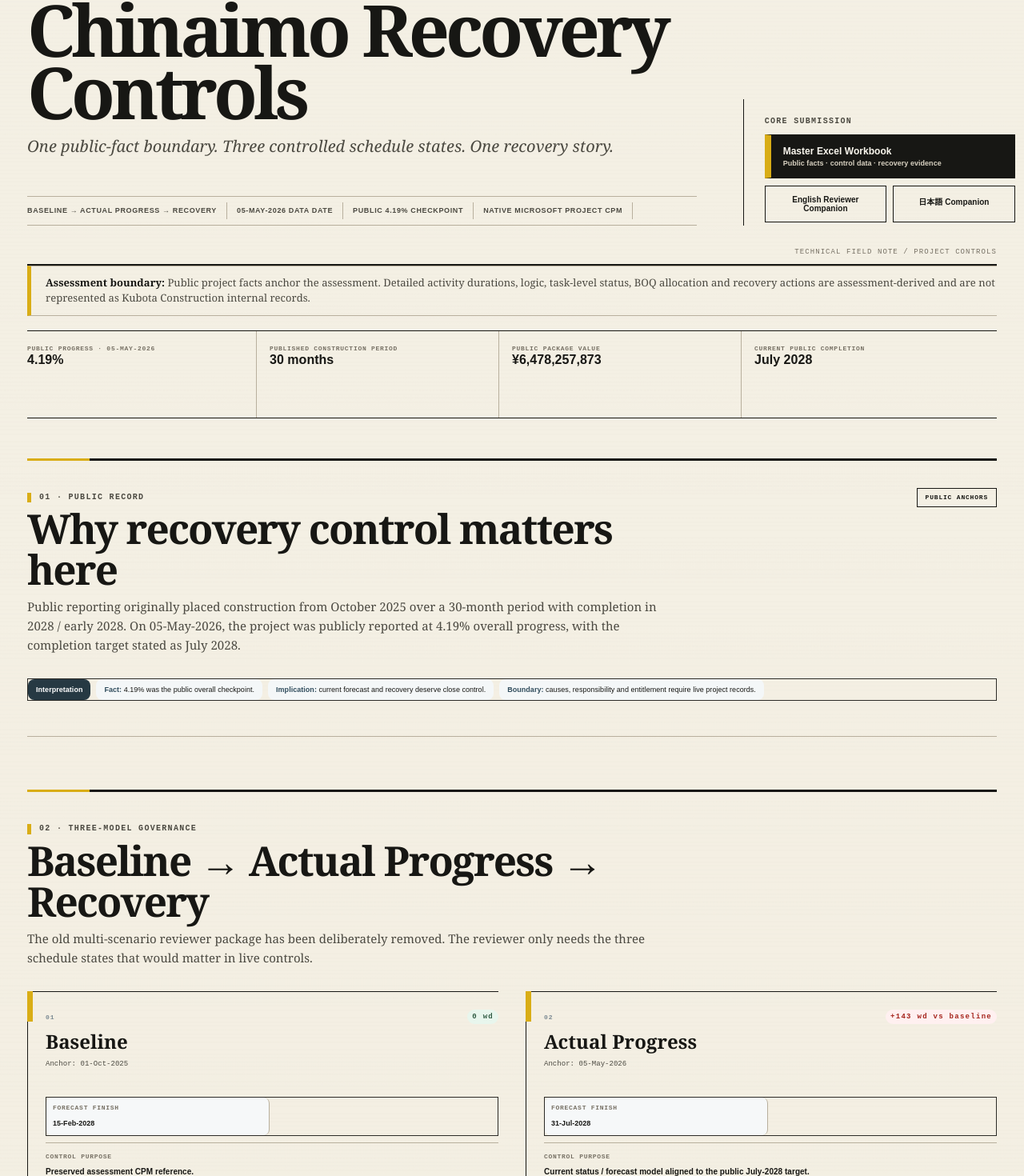
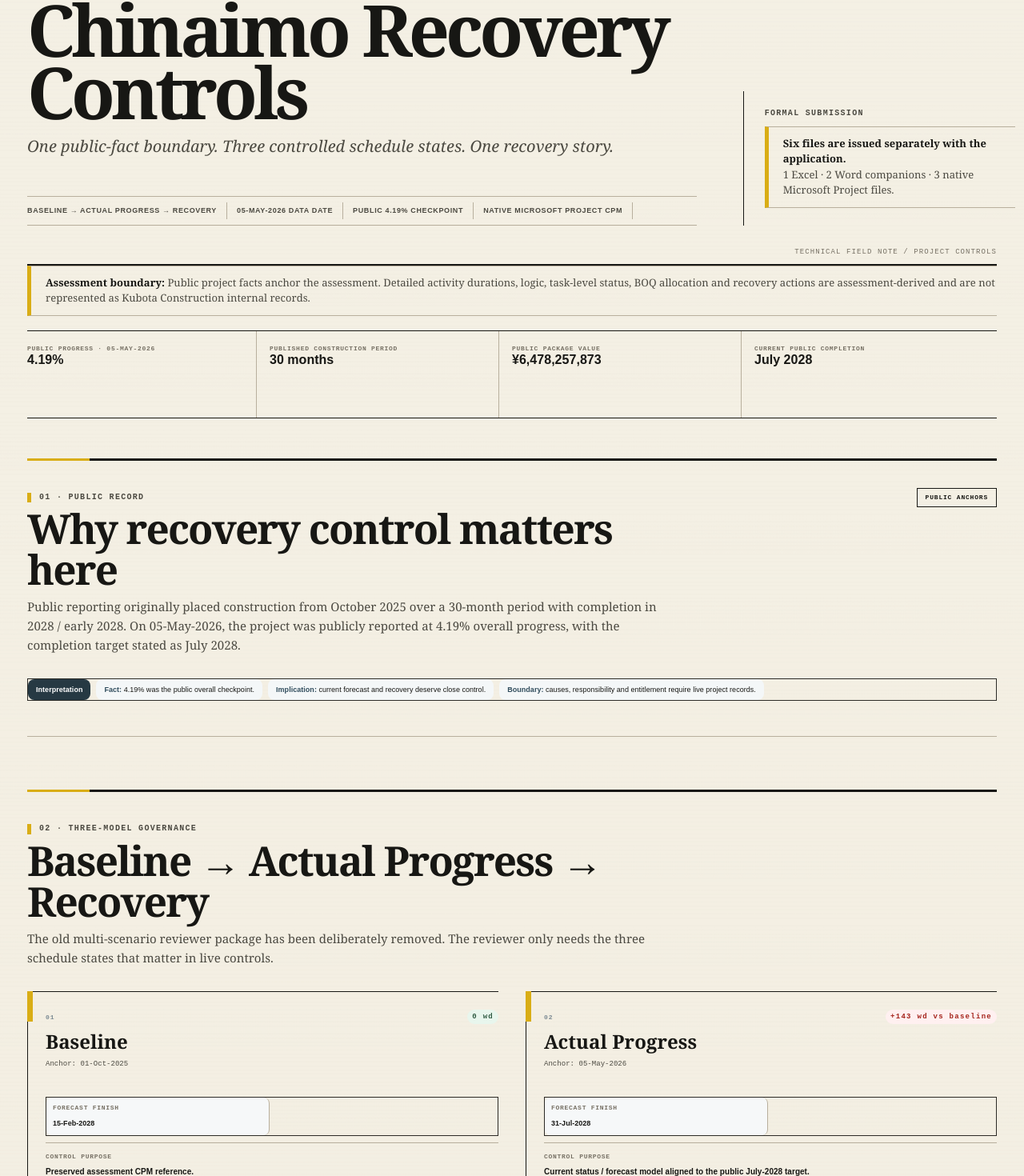
Before and after one commit to michaelfutol/Michael-Futol-Chinaimo-Project-Controls, a Next.js app: page / in a window 1280 px wide. Shown: the part 287-1757 px from the top of the page at 80% size. Built offline with nearby package versions, Linux system fonts and the light colour scheme.

Commit message:
site: make reviewer page presentation-only and keep six attachments separate

```diff
--- a/app/page.tsx
+++ b/app/page.tsx
@@ -24,12 +24,8 @@ export default function Page(){
         <div className="heroTags"><span>Baseline → Actual Progress → Recovery</span><span>05-May-2026 Data Date</span><span>Public 4.19% checkpoint</span><span>Native Microsoft Project CPM</span></div>
       </div>
       <div className="heroAction">
-        <div className="deliverableLabel">CORE SUBMISSION</div>
-        <a className="primaryBtn" href="/downloads/Michael_Futol_Chinaimo_Project_Controls.xlsx" download><b>Master Excel Workbook</b><span>Public facts · control data · recovery evidence</span></a>
-        <div className="heroButtonRow">
-          <a className="secondaryBtn" href="/downloads/CHINAIMO_PROJECT_CONTROLS_QA_FINAL_REVIEWED_EN.docx" download>English Reviewer Companion</a>
-          <a className="secondaryBtn" href="/downloads/CHINAIMO_PROJECT_CONTROLS_QA_JAPANESE_REVIEWER_COMPANION.docx" download>日本語 Companion</a>
-        </div>
+        <div className="deliverableLabel">FORMAL SUBMISSION</div>
+        <div className="notice" style={{margin:0}}><b>Six files are issued separately with the application.</b><br/>1 Excel · 2 Word companions · 3 native Microsoft Project files.</div>
       </div>
     </section>
 
@@ -48,14 +44,13 @@ export default function Page(){
     </section>
 
     <section className="panel">
-      <div className="sectionHead"><div><span className="sectionNo">02 · THREE-MODEL GOVERNANCE</span><h2>Baseline → Actual Progress → Recovery</h2><p>The old multi-scenario reviewer package has been deliberately removed. The reviewer only needs the three schedule states that would matter in live controls.</p></div></div>
+      <div className="sectionHead"><div><span className="sectionNo">02 · THREE-MODEL GOVERNANCE</span><h2>Baseline → Actual Progress → Recovery</h2><p>The old multi-scenario reviewer package has been deliberately removed. The reviewer only needs the three schedule states that matter in live controls.</p></div></div>
       <div className="scenarioGrid">
         {assessment.models.map((model,index)=><article className="scenario" key={model.id}>
           <div className="scenarioTop"><span>{String(index+1).padStart(2,'0')}</span><b className={model.id==='actual'?'impactBad':'impactOk'}>{model.delta}</b></div>
           <h3>{model.name}</h3><p className="activityName">Anchor: {model.anchor}</p>
           <div className="scenarioDates"><div><small>FORECAST FINISH</small><b>{model.finish}</b></div></div>
           <div className="solutionBox"><small>CONTROL PURPOSE</small><strong>{model.purpose}</strong></div>
-          <a className="miniDownload" href={`/downloads/${model.file}`} download>Open native .mpp ↓</a>
         </article>)}
       </div>
       <p className="controlNote"><b>Important:</b> the +143 working-day model difference is not presented as a contractual delay/EOT entitlement. It is a forecast variance between two assessment schedule states.</p>
@@ -69,13 +64,12 @@ export default function Page(){
       <div className="controlRule"><b>Recovery approval gate</b><span>Construction</span><span>Engineering</span><span>Procurement</span><span>QA/QC</span><span>HSE</span><span>Commercial</span></div>
     </section>
 
-    <section className="panel downloads" id="downloads">
-      <div className="downloadIntro"><span className="sectionNo">04 · SIX SUBMISSION FILES</span><h2>Nothing extra</h2><p>One master Excel, two reviewer Word companions, and exactly three native Microsoft Project files.</p></div>
-      <div className="downloadGrid">
-        <a href="/downloads/Michael_Futol_Chinaimo_Project_Controls.xlsx" download><b>Master Excel</b><span>.xlsx · public status · schedule basis · recovery control</span><em>DOWNLOAD ↓</em></a>
-        <a href="/downloads/CHINAIMO_PROJECT_CONTROLS_QA_FINAL_REVIEWED_EN.docx" download><b>Reviewer Companion — English</b><span>.docx · public boundary · three-model defence · recovery method</span><em>DOWNLOAD ↓</em></a>
-        <a href="/downloads/CHINAIMO_PROJECT_CONTROLS_QA_JAPANESE_REVIEWER_COMPANION.docx" download><b>Reviewer Companion — 日本語</b><span>.docx · reviewer-convenience Japanese companion</span><em>DOWNLOAD ↓</em></a>
-        {assessment.models.map(model=><a href={`/downloads/${model.file}`} download key={model.id}><b>{model.name} — Microsoft Project</b><span>.mpp · {model.finish}</span><em>DOWNLOAD MPP ↓</em></a>)}
+    <section className="panel downloads" id="submission">
+      <div className="downloadIntro"><span className="sectionNo">04 · FORMAL ATTACHMENT SET</span><h2>Exactly six files</h2><p>The website is presentation-only. The authoritative working files are supplied directly with the application.</p></div>
+      <div className="authorityGrid">
+        <div><span className="authorityTool">EXCEL</span><b>Michael_Futol_Chinaimo_Project_Controls.xlsx</b><p>Master controls workbook.</p></div>
+        <div><span className="authorityTool">WORD</span><b>English + 日本語 reviewer companions</b><p>Two concise reviewer defence documents.</p></div>
+        <div><span className="authorityTool">MS PROJECT</span><b>Baseline + Actual Progress + Recovery</b><p>Exactly three native .mpp files.</p></div>
       </div>
     </section>
 
```
